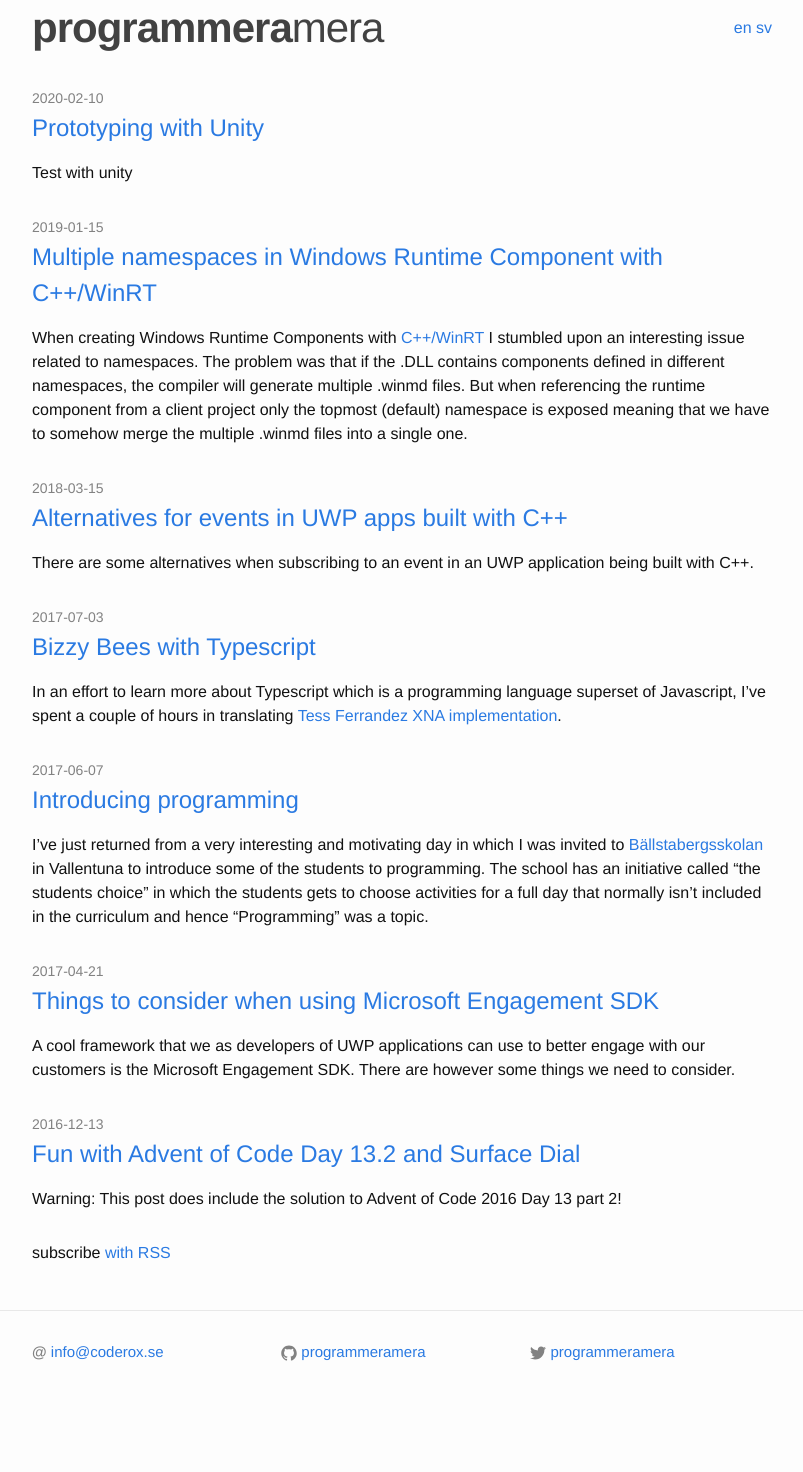
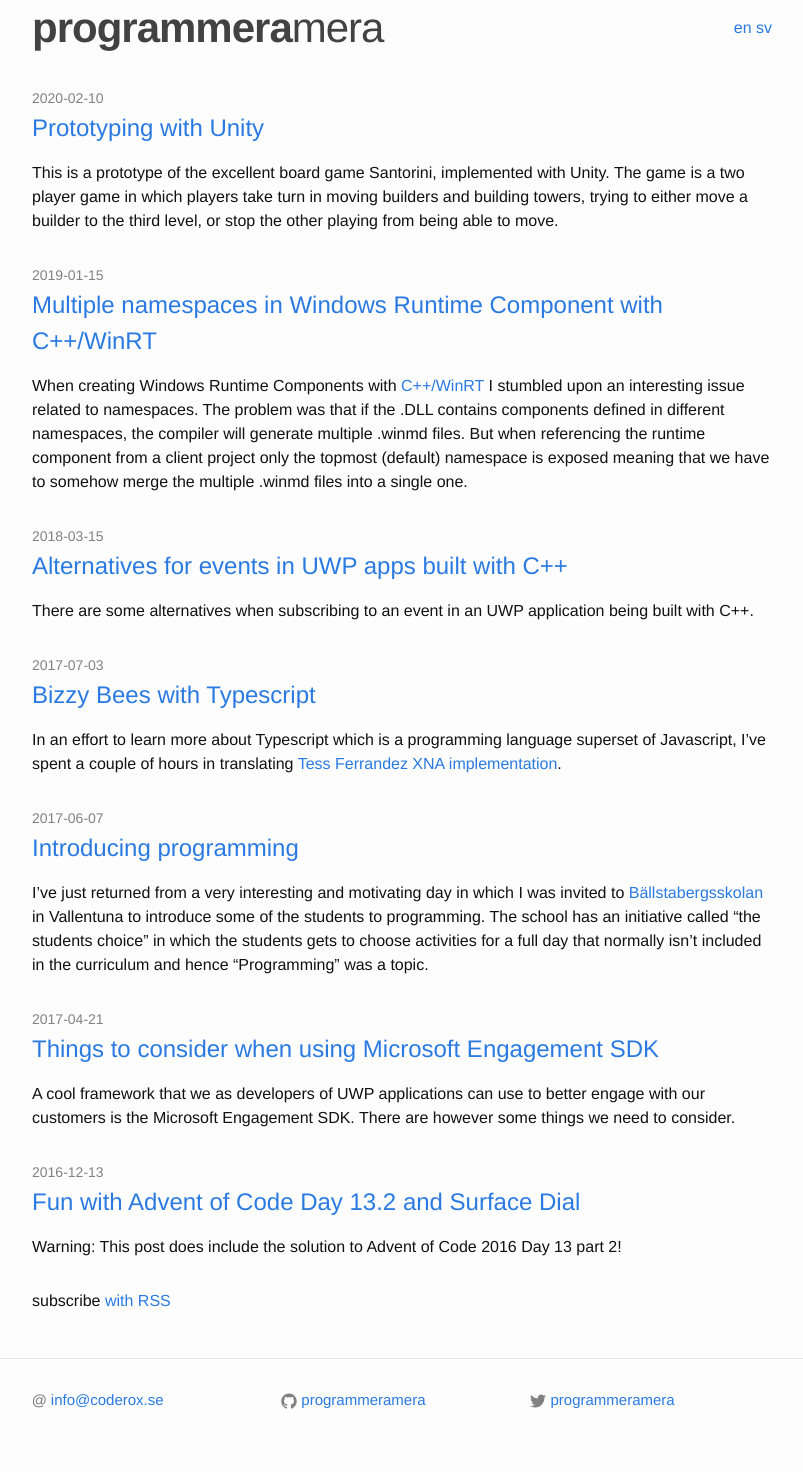
Before and after one commit to programmeramera/programmeramera.github.io, a Jekyll site: the page built from index_en.html, in a window 1280 px wide. Shown: the whole page, without its empty margins (238-1041 px from the left). Built offline with Jekyll 4.4.1, drawn with Linux system fonts in a browser that asks for light colours; before the commit the page ends 1424 px from its top, so only the background shows below that.

Commit message:
More content in the prototyping with unity post

```diff
--- a/_posts/2020-02-10-prototyping-with-unity.markdown
+++ b/_posts/2020-02-10-prototyping-with-unity.markdown
@@ -7,4 +7,13 @@ lang: en
 ref: prototypingwithunitysantoriniv01
 unity_dir: santorini/v0.1
 ---
-Test with unity
+This is a prototype of the excellent board game Santorini, implemented with Unity. The game is a two player game in which players take turn in moving builders and building towers, trying to either move a builder to the third level, or stop the other playing from being able to move.
+
+Use mouse to select, move and build. You can use arrow keys to rotate around the center of the game board, simplifying selection and movement.
+
+The camera need some more work to really allow players to be able to select and place builders and buildings in all places, and it also is in desparate need of some better models and graphics. Possibly an AI player would be fun to be able to play with one player only.
+
+Rules of the game:
++ Each player has two builders, being placed wherever on the board.
++ Each turn, a player has to first move any player, and then build somewhere with that player, no exceptions.
++ A builder can move up only one level above it's current level, but down as many as possible.
```
